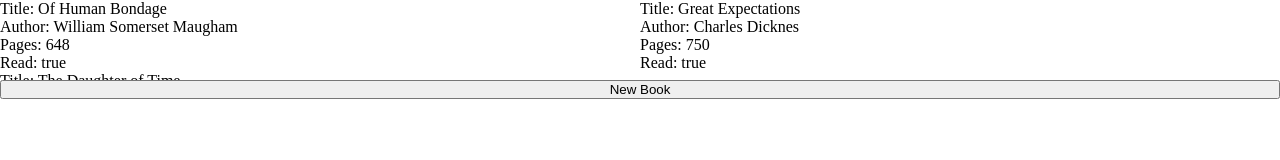
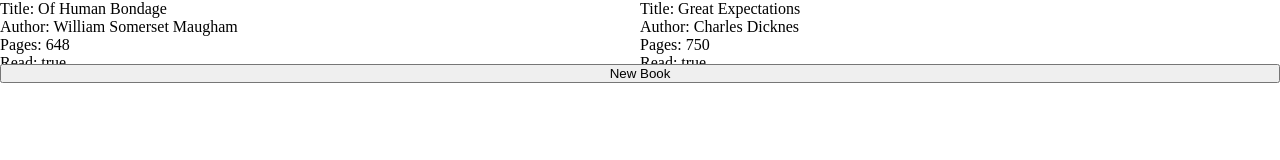
Before and after one commit to BamideleAdewuyi/Library, a plain HTML site: page index.html in a window 1280 px wide. Drawn offline with Linux system fonts and the light colour scheme.

Commit message:
style.css: Set #libraryDisplay height: 8%

```diff
--- a/style.css
+++ b/style.css
@@ -15,7 +15,7 @@
 #libraryDisplay{
     display: flex;
     flex-wrap: wrap;
-    height: 10%;
+    height: 8%;
     overflow: scroll;
 }
 
```
